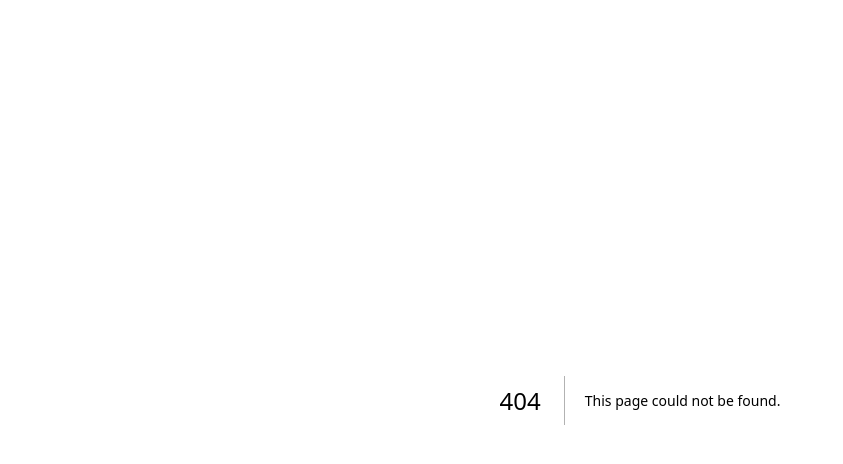
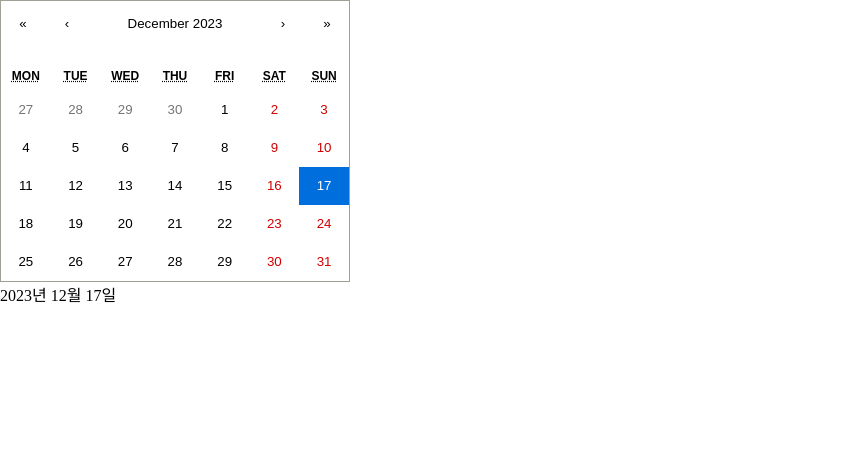
Before and after one commit to yeol0324/platform_popup_go, a Next.js app in the folder fe/: page /calendar in a window 1280 px wide. Before the commit this address had no page. Shown: the top 464 px of the page, without its empty margins (0-843 px from the left). Built offline with nearby package versions, Linux system fonts and the light colour scheme.

Commit message:
updated "calendar 적용"

```diff
--- /dev/null
+++ b/fe/app/calendar/layout.tsx
@@ -0,0 +1,7 @@
+export default function RootLayout({ children }: { children: React.ReactNode }) {
+  return (
+    <html lang="en">
+      <body>{children}</body>
+    </html>
+  );
+}
--- /dev/null
+++ b/fe/app/calendar/page.tsx
@@ -0,0 +1,10 @@
+import { MyCalendar } from '@/components/MyCalendar';
+import React from 'react';
+
+export default function List() {
+  return (
+    <div>
+      <MyCalendar />
+    </div>
+  );
+}
--- a/fe/app/page.tsx
+++ b/fe/app/page.tsx
@@ -7,6 +7,9 @@ export default function Home() {
     <main>
       <Link href="/map/" className="flex" style={{ fontSize: '10rem' }}>
         map
+      </Link>
+      <Link href="/calendar/" className="flex" style={{ fontSize: '10rem' }}>
+        calendar
       </Link>
       <Box>hh</Box>
       {/* <Input>
--- /dev/null
+++ b/fe/components/MyCalendar.tsx
@@ -0,0 +1,20 @@
+'use client';
+import React, { useState } from 'react';
+import Calendar from 'react-calendar';
+import moment from 'moment';
+import 'react-calendar/dist/Calendar.css'; // css import
+
+type ValuePiece = Date | null;
+
+type Value = ValuePiece | [ValuePiece, ValuePiece];
+
+export const MyCalendar = () => {
+  const [value, onChange] = useState<Value>(new Date());
+
+  return (
+    <div>
+      <Calendar onChange={onChange} value={value} />
+      <div className="text-gray-500 mt-4">{moment(value?.toString()).format('YYYY년 MM월 DD일')}</div>
+    </div>
+  );
+};
--- a/fe/package.json
+++ b/fe/package.json
@@ -12,8 +12,10 @@
     "@emotion/react": "^11.11.3",
     "@emotion/styled": "^11.11.0",
     "axios": "^1.6.2",
+    "moment": "^2.30.0",
     "next": "14.0.3",
     "react": "^18",
+    "react-calendar": "^4.7.0",
     "react-dom": "^18",
     "swr": "^2.2.4"
   },
```
Also changed, not shown: 1 other file (tests, documents, lock files or other folders).
